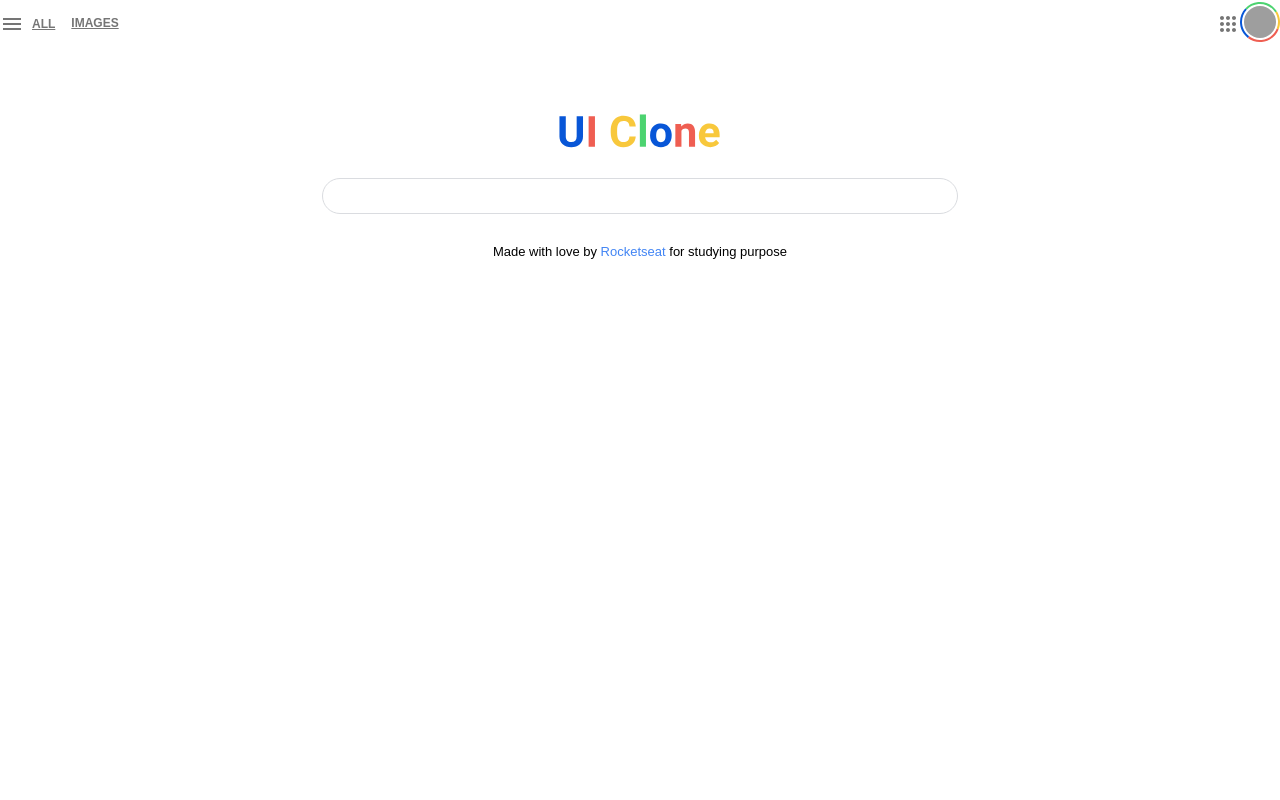
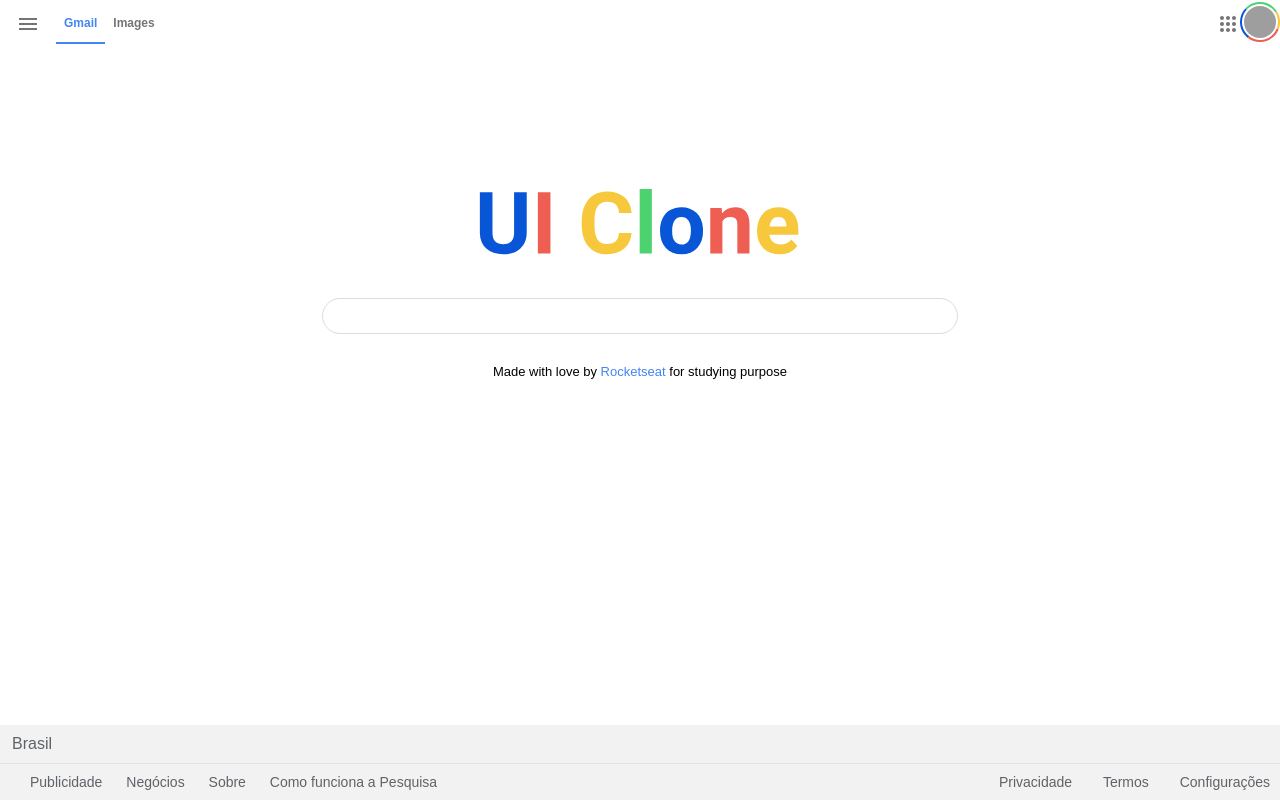
Before and after one commit to Alex-Ferreira-Santos/Google-Homepage-UI-Clone, a plain HTML site: page index.html in a window 1280 px wide. Drawn offline with Linux system fonts and the light colour scheme; grey boxes are pictures that could not be loaded.

Commit message:
footer finalizado

```diff
--- a/index.html
+++ b/index.html
@@ -10,8 +10,8 @@
     <header class="menu">
         <div class="menu__section left">
             <img class="menu__icon" src="assets/burger-icon.svg" alt="burger">
-            <a href="#" class="menu__link active">All</a>
-            <a href="#" class="menu__link">Images</a>
+            <a class="menu__link active">Gmail</a>
+            <a class="menu__link">Images</a>
         </div>
 
         <div class="menu__section right">
@@ -33,8 +33,23 @@
         </div>
     </main>
 
-    <footer class=>
-
+    <footer class="footer">
+        <div class="footer__section footer__location">
+            <span>Brasil</span>
+        </div>
+        <div class="footer__section footer__link">
+            <div class="about">
+                <a>Publicidade</a>
+                <a>Negócios</a>
+                <a>Sobre</a>
+                <a>Como funciona a Pesquisa</a>
+            </div>
+            <div class="settings">
+                <a>Privacidade</a>
+                <a>Termos</a>
+                <a>Configurações</a>
+            </div>
+        </div>
     </footer>
 </body>
 </html>
--- a/style.css
+++ b/style.css
@@ -8,6 +8,15 @@
 
 *,input, button{
     font-family: Arial, Helvetica, sans-serif;
+}
+
+html,body{
+    height: 100%;
+}
+
+body{
+    display: flex;
+    flex-direction: column;
 }
 
 /* Styles */
@@ -23,19 +32,18 @@
     align-items: center;
 }
 
-.menu__section .left .menu__icon{
+.menu__section.left .menu__icon{
     padding: 12px 16px;
 }
 
 .menu__link{
-    text-transform: uppercase;
     font-size: 12px;
     font-weight: 600;
     color: #757575;
     padding: 12px 8px;
 }
 
-.menu__link .active{
+.menu__link.active{
     color: #4285f4;
     border-bottom: 2px solid #4285f4;
 }
@@ -74,6 +82,7 @@
     flex-direction: column;
     align-items: center;
     padding: 56px 8px 0;
+    flex: 1;
 }
 
 .content__logo{
@@ -107,3 +116,47 @@
     text-decoration: none;
     color: #4285f4;
 }
+
+.footer{
+    display: flex;
+    flex-direction: column;
+    background: #f2f2f2;
+}
+
+.footer__section:not(:first-child){
+    border-top: 1px solid #e4e4e4;
+}
+
+.footer__location{
+    font-size: 16px;
+    color: #5f6368;
+    padding: 10px 12px;
+}
+
+.footer__link{
+    display: flex;
+    justify-content: space-between;
+    align-items: center;
+
+    font-size: 14px;
+    color: #5f6368;
+    padding: 10px;
+}
+
+.footer__link a:not(:first-child){
+    margin-left: 27px;
+}
+
+.footer__link .about a{
+    margin-left: 20px;
+}
+
+@media(min-width: 763px){
+    .content{
+        padding-top: 120px;
+    }
+
+    .content__logo{
+        height: 7em;
+    }
+}
```
